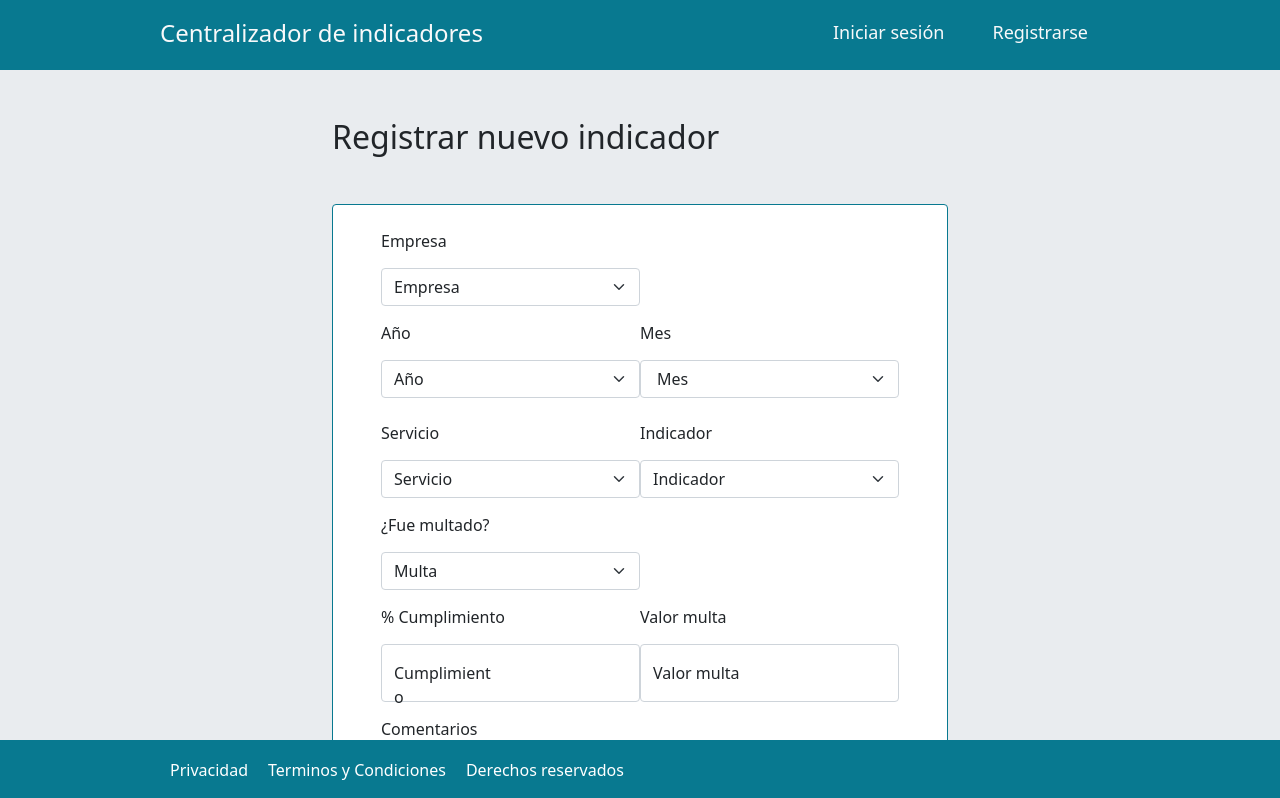
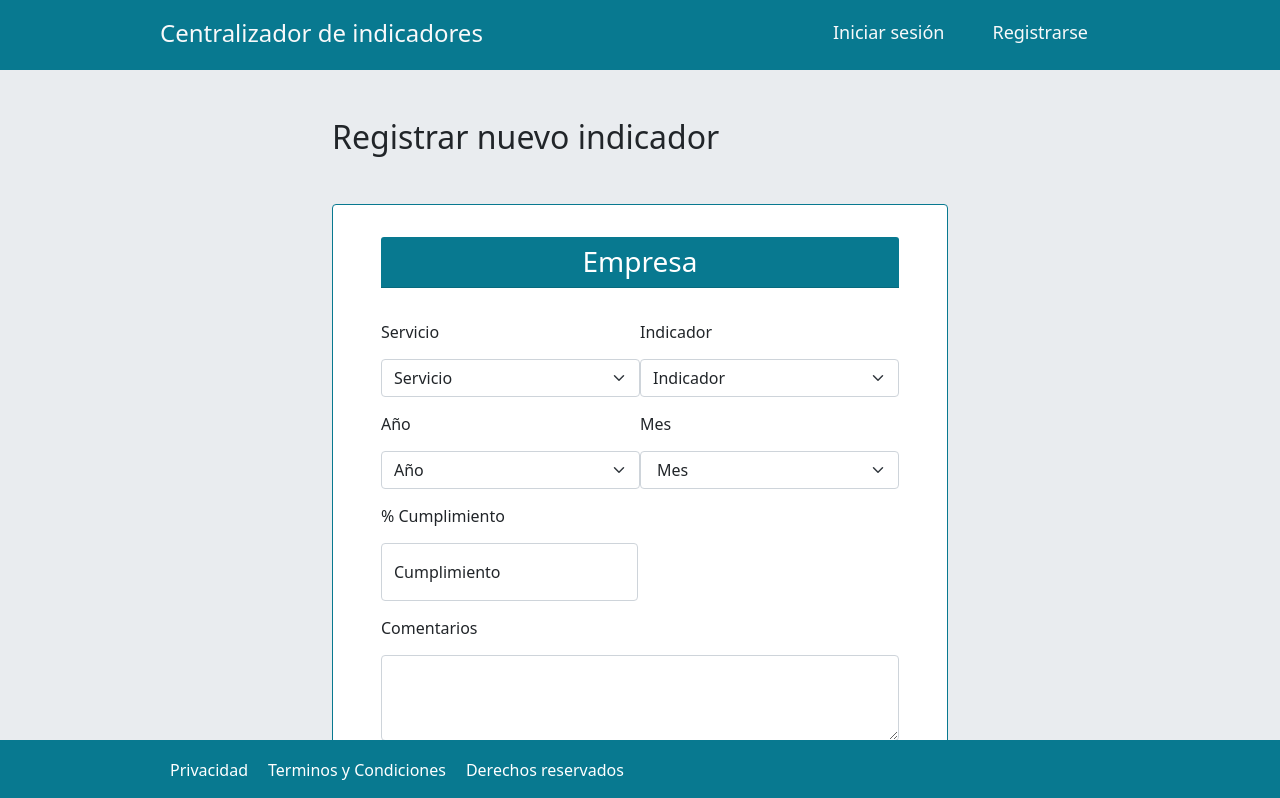
Before and after one commit to crst017/DW-UTP-CICLO4, a React (Create React App) app in the folder frontend/: page /nuevo in a window 1280 px wide. Shown: the top 798 px of the page. Built offline with nearby package versions, Linux system fonts and the light colour scheme.

Commit message:
modificar estilos

```diff
--- a/frontend/src/components/Landing.css
+++ b/frontend/src/components/Landing.css
@@ -3,15 +3,12 @@
     height: auto;
     width: auto;
     display: inline;
-    /* position: fixed; */
-    /* align-items: center; */
     margin: auto;
     justify-content:center;
 }
 
 .landing .cont-card{
     display: flex;
-    /* align-items: right; */
     justify-content:center;
     flex-wrap: wrap;
 }
--- a/frontend/src/components/NuevoRegistro.jsx
+++ b/frontend/src/components/NuevoRegistro.jsx
@@ -2,6 +2,7 @@ import React from 'react'
 import './NuevoRegistro.css'
 
 const NuevoRegistro = () => {
+
     return (
 
         <div className="container-fluid col-6 my-5 registro">
@@ -9,14 +10,27 @@ const NuevoRegistro = () => {
         <h2>Registrar nuevo indicador</h2>
         <section class="container-fluid card my-5 g-0 p-4 px-5 registro">
 
-            <label class="font-weight-bold mb-0">Empresa</label>
-            <select class="form-select solo" aria-label="Default select example">
-                <option selected>Empresa</option>
-                <option value="2021">Empresa A</option>
-                <option value="2020">Empresa B</option>
-                <option value="2019">Empresa C</option>
-                <option value="2018">Empresa D</option>
+            <h3 class="card-header font-weight-bold mt-2 mb-4 text-center">Empresa</h3>
+
+            <div className="doble-col">
+            <label class="font-weight-bold mb-0 mt-2">Servicio
+            <select class="form-select" aria-label="Default select example">
+                <option selected>Servicio</option>
+                <option value="2021">Telefonia</option>
+                <option value="2020">Internet</option>
+                <option value="2019">Television</option>
             </select>
+            </label>
+
+            <label class="font-weight-bold mb-0 mt-2">Indicador
+            <select class="form-select" aria-label="Default select example">
+                <option selected>Indicador</option>
+                <option value="2021">Retencion clientes</option>
+                <option value="2020">Peticiones resueltas</option>
+                <option value="2019">Solución mesa ayuda</option>
+            </select>
+            </label>
+            </div>
 
             <div className="doble-col">
 
@@ -49,50 +63,14 @@ const NuevoRegistro = () => {
             </label>
             </div>
 
-            <div className="doble-col">
-            <label class="font-weight-bold mb-0 mt-2">Servicio
-            <select class="form-select" aria-label="Default select example">
-                <option selected>Servicio</option>
-                <option value="2021">Telefonia</option>
-                <option value="2020">Internet</option>
-                <option value="2019">Television</option>
-            </select>
-            </label>
-
-            <label class="font-weight-bold mb-0 mt-2">Indicador
-            <select class="form-select" aria-label="Default select example">
-                <option selected>Indicador</option>
-                <option value="2021">Retencion clientes</option>
-                <option value="2020">Peticiones resueltas</option>
-                <option value="2019">Solución mesa ayuda</option>
-            </select>
-            </label>
-            </div>
-
-            <label class="font-weight-bold solo">¿Fue multado?
-                <select class="form-select" aria-label="Default select example">
-                    <option selected>Multa</option>
-                    <option value="2021">Si</option>
-                    <option value="2020">No</option>
-                </select>
-            </label>
-
-            <div className="doble-col">
+            <div className="w-50">
                 <label class="font-weight-bold">% Cumplimiento
                     <div className="form-floating">
                         <input type="email" className="form-control" id="floatingEmail" placeholder="0% - 100%" required></input>
                         <label htmlFor="floatingEmail">Cumplimiento</label>
                     </div>
                 </label>
-
-                <label class="font-weight-bold">Valor multa
-                <div className="form-floating">
-                    <input type="email" className="form-control" id="floatingEmail" placeholder="1000000" required></input>
-                    <label htmlFor="floatingEmail">Valor multa</label>
-                </div>
-                </label>
             </div>
-
 
             <label for="exampleFormControlTextarea1">Comentarios</label>
             <textarea class="form-control" id="exampleFormControlTextarea1" rows="3"></textarea>
```
